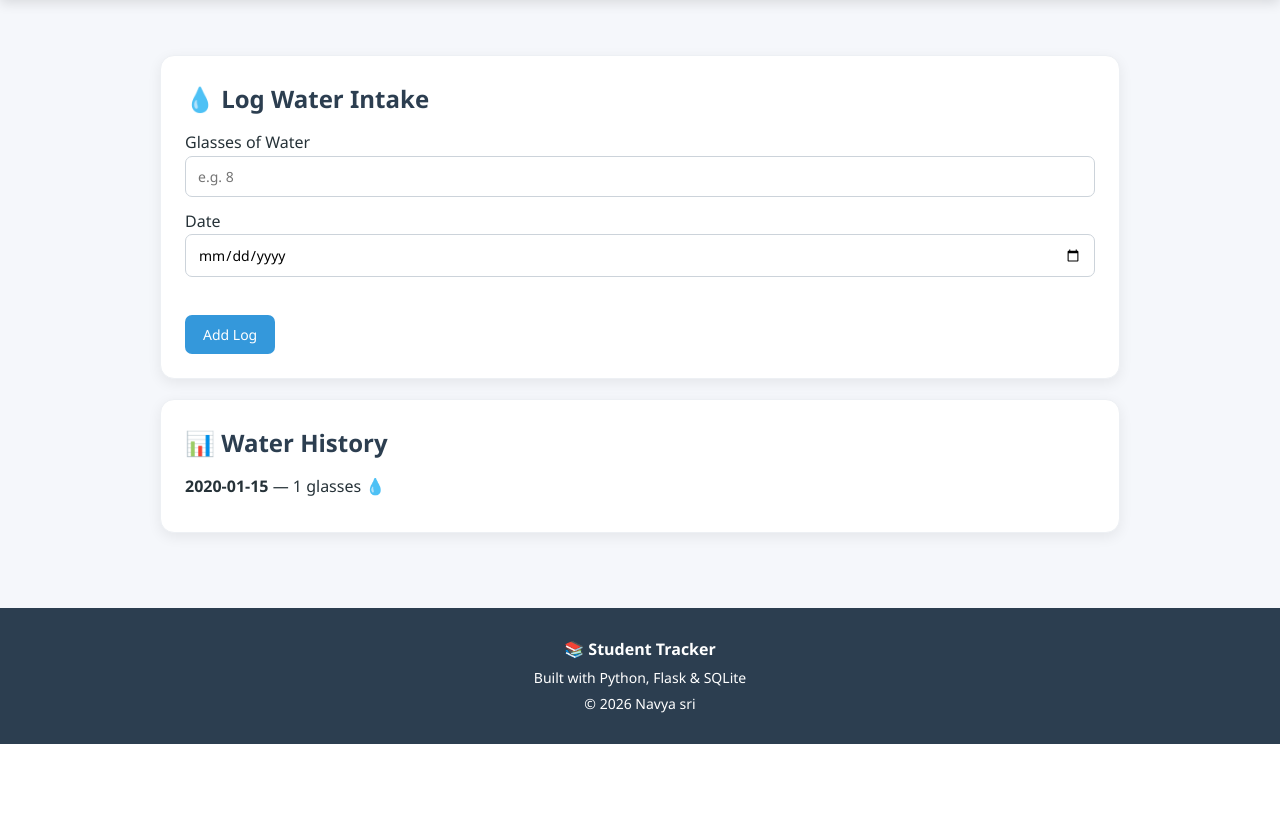
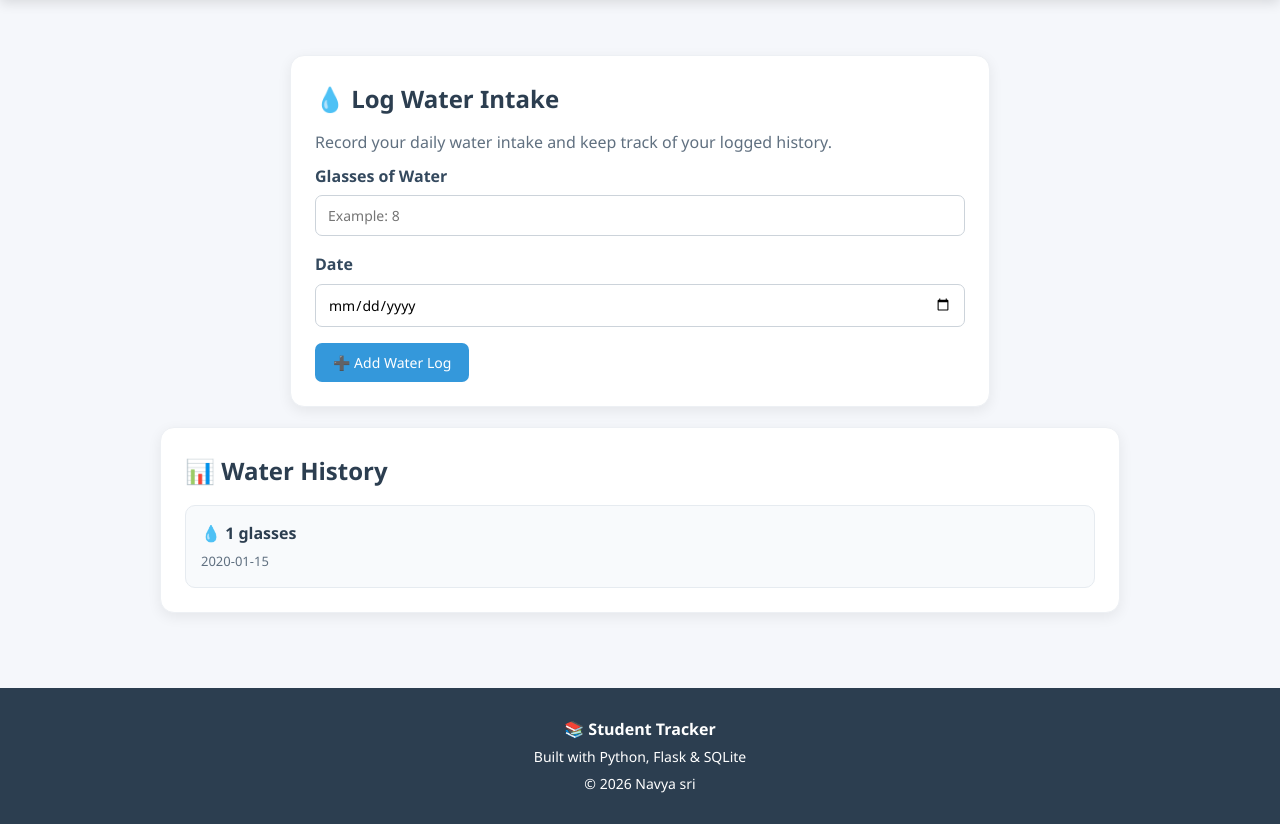
Before and after one commit to 24nn1a1270-source/student-study-health-tracker, a Flask app: page /water in a window 1280 px wide. Shown: the part 78-902 px from the top of the page. Before the commit the page ends 822 px from the top, so only its background shows below. Run offline with Flask 3, Linux system fonts and the light colour scheme; tables that the repository leaves empty hold one stand-in row (values such as "Sample post").

Commit message:
Improve water tracker page

```diff
--- a/static/style.css
+++ b/static/style.css
@@ -398,3 +398,46 @@ a:hover {
         align-self: flex-start;
     }
 }
+/* Water tracker */
+.water-card {
+    max-width: 700px;
+    margin-left: auto;
+    margin-right: auto;
+}
+
+.water-card label {
+    display: block;
+    margin-bottom: 6px;
+    font-weight: 600;
+    color: #34495e;
+}
+
+.water-card input {
+    margin-bottom: 16px;
+}
+
+.water-history {
+    display: flex;
+    flex-direction: column;
+    gap: 12px;
+    margin-top: 15px;
+}
+
+.water-item {
+    padding: 15px;
+    background: #f8fafc;
+    border: 1px solid #e6ebf0;
+    border-radius: 10px;
+}
+
+.water-item strong {
+    display: block;
+    color: #2c3e50;
+}
+
+.water-item span {
+    display: block;
+    margin-top: 4px;
+    font-size: 13px;
+    color: #607080;
+}
--- a/templates/water.html
+++ b/templates/water.html
@@ -1,28 +1,80 @@
+
 {% extends "base.html" %}
 
 {% block content %}
-    <div class="card">
+
+<div class="card water-card">
+
     <h2>💧 Log Water Intake</h2>
+
+    <p class="page-description">
+        Record your daily water intake and keep track of your logged history.
+    </p>
+
     <form method="POST">
-            <label>Glasses of Water</label>
-            <input type="number" name="glasses" placeholder="e.g. 8" required>
 
-            <label>Date</label>
-            <input type="date" name="date" required>
+        <label for="glasses">Glasses of Water</label>
 
-            <br><br>
-            <button type="submit" class="btn">Add Log</button>
+        <input
+            type="number"
+            id="glasses"
+            name="glasses"
+            min="0"
+            placeholder="Example: 8"
+            required
+        >
+
+        <label for="date">Date</label>
+
+        <input
+            type="date"
+            id="date"
+            name="date"
+            required
+        >
+
+        <br>
+
+        <button type="submit" class="btn">
+            ➕ Add Water Log
+        </button>
+
     </form>
+
 </div>
 
+
 <div class="card">
+
     <h2>📊 Water History</h2>
+
     {% if logs %}
+
+        <div class="water-history">
+
             {% for log in logs %}
-                <p><strong>{{ log['date'] }}</strong> — {{ log['glasses'] }} glasses 💧</p>
+
+            <div class="water-item">
+
+                <div>
+                    <strong>💧 {{ log['glasses'] }} glasses</strong>
+                    <span>{{ log['date'] }}</span>
+                </div>
+
+            </div>
+
             {% endfor %}
+
+        </div>
+
     {% else %}
-            <p>No water logs yet. Add your first one above!</p>
+
+        <p class="empty-message">
+            No water logs yet. Add your first log above! 💧
+        </p>
+
     {% endif %}
+
 </div>
+
 {% endblock %}
```
Lines whose indentation alone changed are shown as unchanged.
